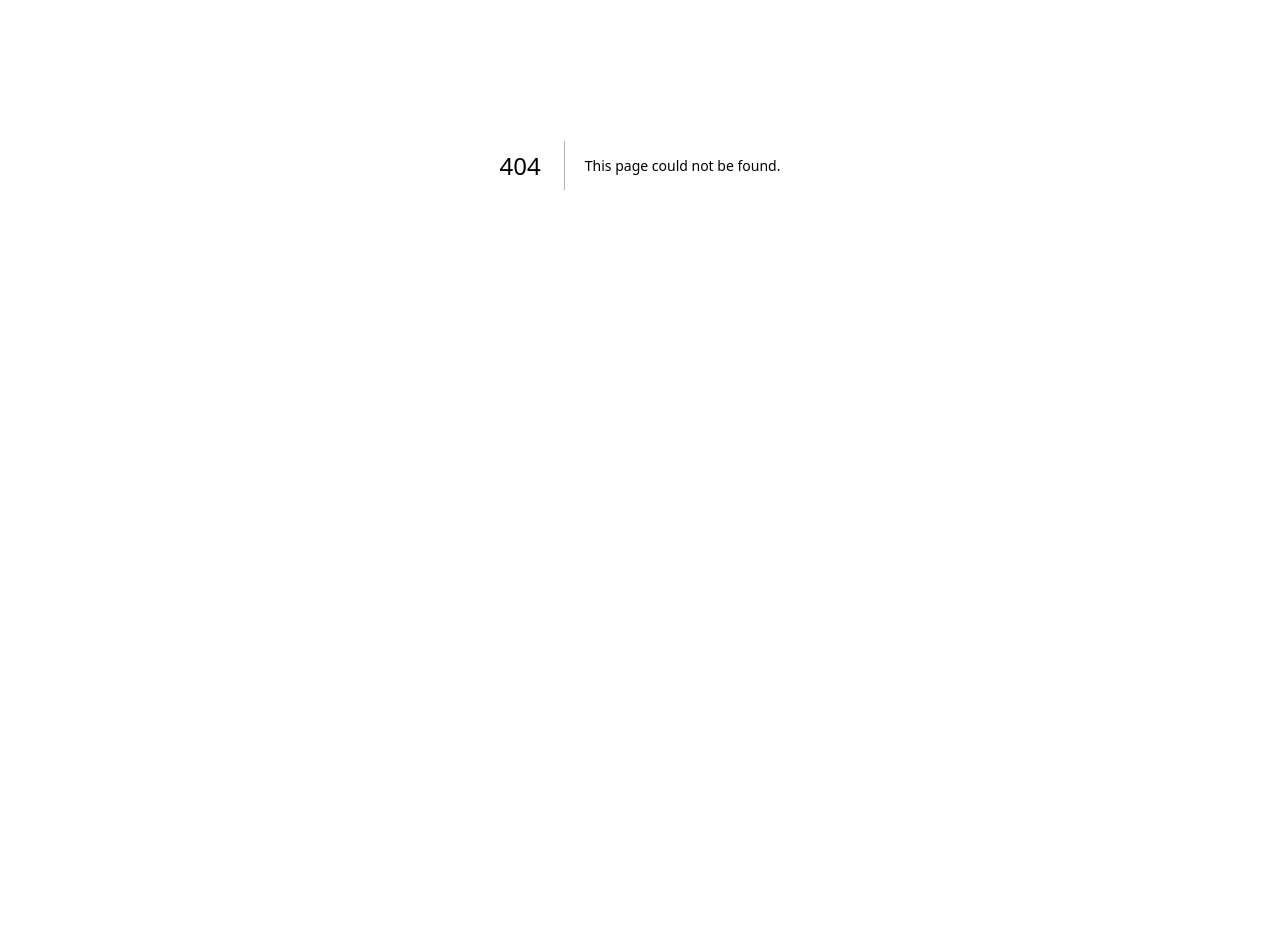
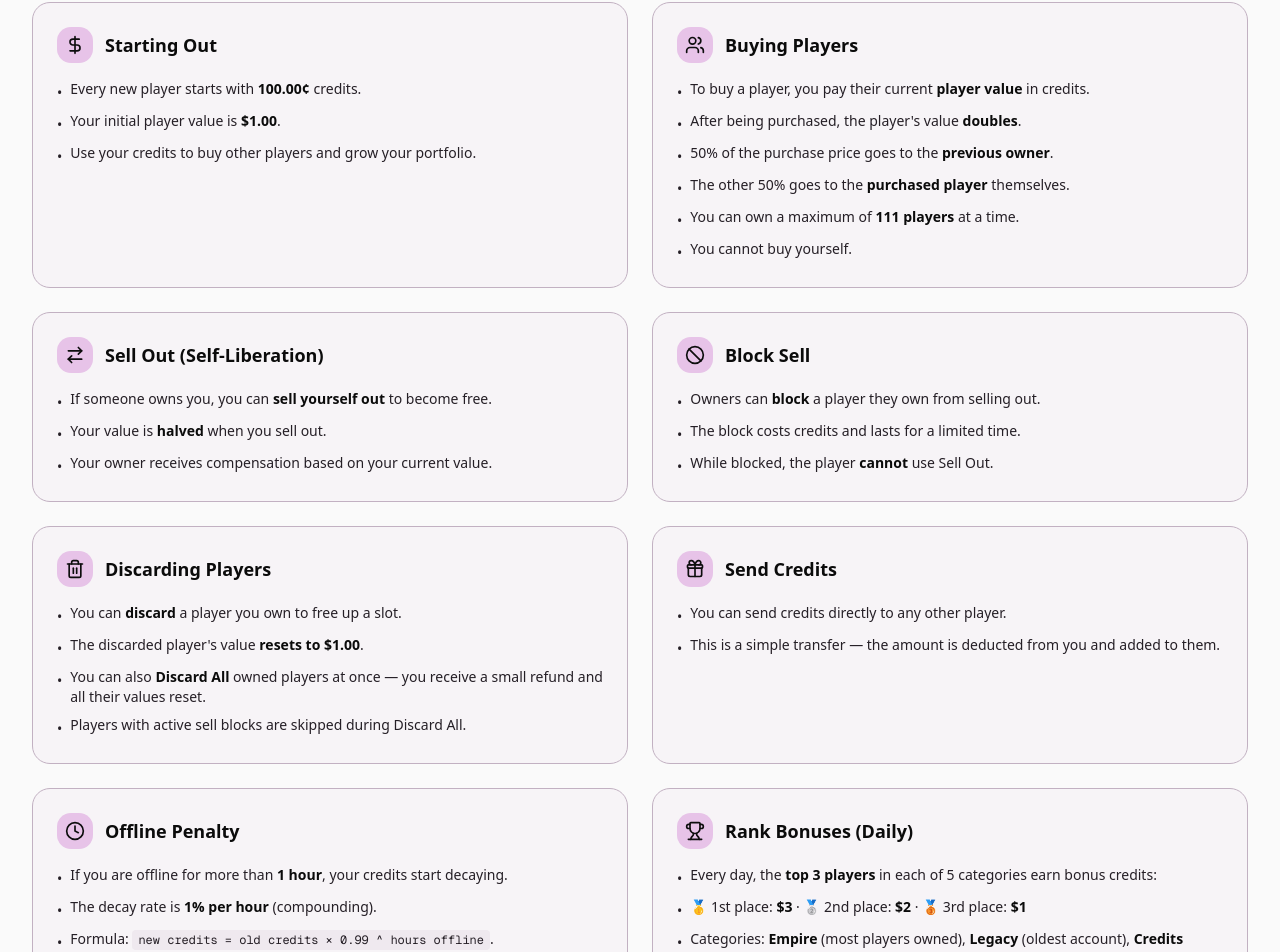
Before and after one commit to ex4n1m0/n38worth-master, a Next.js app: page /rules in a window 1280 px wide. Before the commit this address had no page. Shown: the part 235-1187 px from the top of the page. Before the commit the page ends 800 px from the top, so only its background shows below. Built offline with nearby package versions, Linux system fonts and the light colour scheme; no server answers; the database is empty; sample sign-in values are in the browser's storage.

Commit message:
Add Rules page with game mechanics, update version to 1.3

```diff
--- /dev/null
+++ b/src/app/(game)/rules/page.tsx
@@ -0,0 +1,192 @@
+"use client";
+
+import {
+  DollarSign,
+  Users,
+  TrendingUp,
+  Clock,
+  Trophy,
+  ShieldAlert,
+  ArrowRightLeft,
+  Trash2,
+  Ban,
+  Gift,
+  BookOpen,
+} from "lucide-react";
+
+const sections = [
+  {
+    icon: DollarSign,
+    title: "Starting Out",
+    items: [
+      "Every new player starts with **100.00¢** credits.",
+      "Your initial player value is **$1.00**.",
+      "Use your credits to buy other players and grow your portfolio.",
+    ],
+  },
+  {
+    icon: Users,
+    title: "Buying Players",
+    items: [
+      "To buy a player, you pay their current **player value** in credits.",
+      "After being purchased, the player's value **doubles**.",
+      "50% of the purchase price goes to the **previous owner**.",
+      "The other 50% goes to the **purchased player** themselves.",
+      "You can own a maximum of **111 players** at a time.",
+      "You cannot buy yourself.",
+    ],
+  },
+  {
+    icon: ArrowRightLeft,
+    title: "Sell Out (Self-Liberation)",
+    items: [
+      "If someone owns you, you can **sell yourself out** to become free.",
+      "Your value is **halved** when you sell out.",
+      "Your owner receives compensation based on your current value.",
+    ],
+  },
+  {
+    icon: Ban,
+    title: "Block Sell",
+    items: [
+      "Owners can **block** a player they own from selling out.",
+      "The block costs credits and lasts for a limited time.",
+      "While blocked, the player **cannot** use Sell Out.",
+    ],
+  },
+  {
+    icon: Trash2,
+    title: "Discarding Players",
+    items: [
+      "You can **discard** a player you own to free up a slot.",
+      "The discarded player's value **resets to $1.00**.",
+      "You can also **Discard All** owned players at once — you receive a small refund and all their values reset.",
+      "Players with active sell blocks are skipped during Discard All.",
+    ],
+  },
+  {
+    icon: Gift,
+    title: "Send Credits",
+    items: [
+      "You can send credits directly to any other player.",
+      "This is a simple transfer — the amount is deducted from you and added to them.",
+    ],
+  },
+  {
+    icon: Clock,
+    title: "Offline Penalty",
+    items: [
+      "If you are offline for more than **1 hour**, your credits start decaying.",
+      "The decay rate is **1% per hour** (compounding).",
+      "Formula: `new credits = old credits × 0.99 ^ hours offline`.",
+      "Your credits will never drop below **1¢**.",
+      "**Stay online to protect your wealth!**",
+    ],
+  },
+  {
+    icon: Trophy,
+    title: "Rank Bonuses (Daily)",
+    items: [
+      "Every day, the **top 3 players** in each of 5 categories earn bonus credits:",
+      "🥇 1st place: **$3** · 🥈 2nd place: **$2** · 🥉 3rd place: **$1**",
+      "Categories: **Empire** (most players owned), **Legacy** (oldest account), **Credits** (most credits), **Value** (highest player value), **Portfolio** (total portfolio worth).",
+    ],
+  },
+  {
+    icon: TrendingUp,
+    title: "Leaderboard Prizes",
+    items: [
+      "Periodic leaderboard prizes are distributed to top-ranked players.",
+      "Climb the rankings to earn bonus credits automatically.",
+    ],
+  },
+  {
+    icon: ShieldAlert,
+    title: "Rank Tiers",
+    items: [
+      "There are **5 rank categories**, each with **10 tiers**:",
+      "**Empire** — based on how many players you own (Spectator → Emperor).",
+      "**Legacy** — based on account age (Newborn → Eternal at 2+ years).",
+      "**Credits** — based on your credit balance (Broke → Tycoon at 1M+).",
+      "**Value** — based on your player worth (Nobody → Legend at 5,000+).",
+      "**Portfolio** — based on total portfolio value (Empty → Sovereign at 1M+).",
+    ],
+  },
+];
+
+function renderMarkdown(text: string) {
+  // Simple inline markdown: **bold** and `code`
+  const parts = text.split(/(\*\*[^*]+\*\*|`[^`]+`)/g);
+  return parts.map((part, i) => {
+    if (part.startsWith("**") && part.endsWith("**")) {
+      return (
+        <span key={i} className="font-semibold text-white">
+          {part.slice(2, -2)}
+        </span>
+      );
+    }
+    if (part.startsWith("`") && part.endsWith("`")) {
+      return (
+        <code
+          key={i}
+          className="bg-gray-800 text-t1-400 px-1.5 py-0.5 rounded text-xs font-mono"
+        >
+          {part.slice(1, -1)}
+        </code>
+      );
+    }
+    return <span key={i}>{part}</span>;
+  });
+}
+
+export default function RulesPage() {
+  return (
+    <div className="space-y-8">
+      {/* Header */}
+      <div className="text-center space-y-2">
+        <div className="flex items-center justify-center gap-3">
+          <BookOpen className="h-8 w-8 text-t1-400" />
+          <h1 className="text-3xl font-bold text-white">Game Rules</h1>
+        </div>
+        <p className="text-gray-400 max-w-xl mx-auto">
+          Everything you need to know about how n38worth works. Buy players,
+          grow your portfolio, climb the ranks, and dominate the leaderboard.
+        </p>
+      </div>
+
+      {/* Sections */}
+      <div className="grid gap-6 md:grid-cols-2">
+        {sections.map((section) => (
+          <div
+            key={section.title}
+            className="bg-gray-900/60 border border-gray-800 rounded-2xl p-6 space-y-4 hover:border-gray-700 transition-colors"
+          >
+            <div className="flex items-center gap-3">
+              <div className="p-2 rounded-xl bg-t1-600/20">
+                <section.icon className="h-5 w-5 text-t1-400" />
+              </div>
+              <h2 className="text-lg font-bold text-white">{section.title}</h2>
+            </div>
+            <ul className="space-y-2">
+              {section.items.map((item, i) => (
+                <li
+                  key={i}
+                  className="flex items-start gap-2 text-sm text-gray-300"
+                >
+                  <span className="text-t1-400 mt-1 shrink-0">•</span>
+                  <span>{renderMarkdown(item)}</span>
+                </li>
+              ))}
+            </ul>
+          </div>
+        ))}
+      </div>
+
+      {/* Footer tip */}
+      <div className="text-center text-sm text-gray-500 pb-4">
+        💡 Tip: Stay online, buy smart, and climb the ranks to earn daily
+        bonuses!
+      </div>
+    </div>
+  );
+}
--- a/src/app/page.tsx
+++ b/src/app/page.tsx
@@ -180,8 +180,8 @@ export default function Home() {
         {/* Version & Last Update Info */}
         <div className="relative z-10 flex justify-center px-4 sm:px-6 lg:px-8 pt-4 pb-4">
           <div className="flex flex-col items-center gap-1 text-gray-500 text-xs">
-            <span className="font-semibold text-gray-400">Version 1.2</span>
-            <span>Last updated: March 26, 2026 — 18:58 UTC+8</span>
+            <span className="font-semibold text-gray-400">Version 1.3</span>
+            <span>Last updated: March 27, 2026 — 22:20 UTC+8</span>
           </div>
         </div>
       </div>
--- a/src/components/Navbar.tsx
+++ b/src/components/Navbar.tsx
@@ -23,6 +23,7 @@ import {
   Swords,
   MessageCircle,
   Trophy,
+  BookOpen,
 } from "lucide-react";
 import { useState } from "react";
 import { useThemeColor, type ThemeName } from "./ThemeContext";
@@ -33,6 +34,7 @@ const mainNavLinks = [
   { href: "/my-players", label: "My Players", icon: Swords },
   { href: "/my-owners", label: "My Owner", icon: Crown },
   { href: "/ranks", label: "Ranks", icon: Trophy },
+  { href: "/rules", label: "Rules", icon: BookOpen },
 ];
 
 const themes: { value: ThemeName; label: string }[] = [
```
